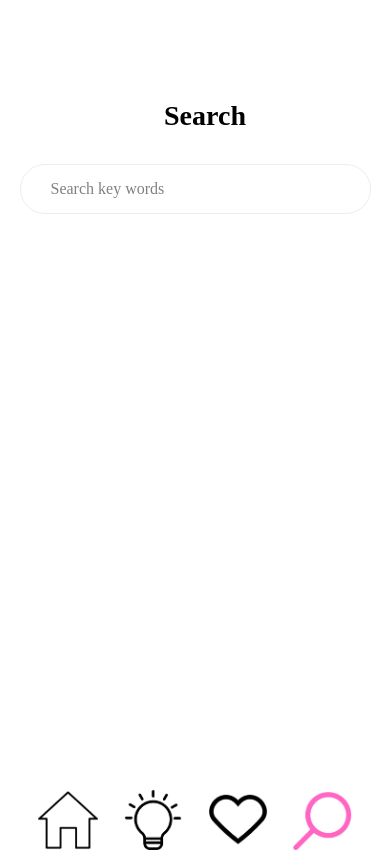
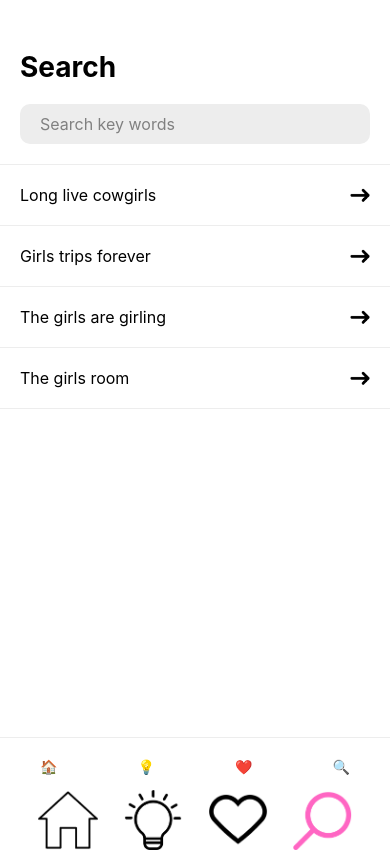
Before and after one commit to amberhasan/say_what, a React Native app: screen /Search in a window 390 px wide. Built offline with nearby package versions, Linux system fonts and the light colour scheme.

Commit message:
Added forward button for search

```diff
--- a/src/screens/SearchScreen.tsx
+++ b/src/screens/SearchScreen.tsx
@@ -1,20 +1,73 @@
-import React from 'react';
-import {View, Text, StyleSheet, TextInput} from 'react-native';
-// import { MaterialIcons } from '@expo/vector-icons';
+import React, {useState} from 'react';
+import {
+  View,
+  Text,
+  StyleSheet,
+  TextInput,
+  TouchableOpacity,
+  FlatList,
+  Image,
+} from 'react-native';
+// import Icon from 'react-native-vector-icons/MaterialIcons'; // Uncomment if you have the icons package
+
+const suggestions = [
+  'Long live cowgirls',
+  'Girls trips forever',
+  'The girls are girling',
+  'The girls room',
+  // ... other suggestions
+];
 
 const SearchScreen: React.FC = () => {
+  const [searchQuery, setSearchQuery] = useState('');
+
+  const handleSearch = (text: string) => {
+    setSearchQuery(text);
+    // Add search handling logic here if necessary
+  };
+
+  const renderSuggestion = ({item}) => (
+    <TouchableOpacity style={styles.suggestionItem}>
+      {/* Uncomment and use icons if available */}
+      {/* <Icon name="trending-flat" size={20} color="black" style={styles.suggestionIcon} /> */}
+      <Text style={styles.suggestionText}>{item}</Text>
+      {/* Image for arrow, replace with an icon if you have a vector icons package */}
+      <Image
+        source={require('../assets/images/utils/forward.png')}
+        style={styles.arrowIcon}
+      />
+    </TouchableOpacity>
+  );
+
   return (
     <View style={styles.container}>
+      <View style={styles.searchContainer}>
         <Text style={styles.header}>Search</Text>
         <View style={styles.searchBox}>
-        {/* Uncomment and use the icons if you have them available */}
-        {/* <MaterialIcons name="search" size={20} color="gray" /> */}
+          {/* Uncomment and use icons if available */}
+          {/* <Icon name="search" size={20} color="gray" style={styles.searchIcon} /> */}
           <TextInput
             style={styles.searchInput}
             placeholder="Search key words"
-          placeholderTextColor="gray" // This should be the color you desire for the placeholder text
+            placeholderTextColor="gray"
+            value={searchQuery}
+            onChangeText={handleSearch}
           />
-        {/* <MaterialIcons name="mic" size={20} color="gray" /> */}
+        </View>
+      </View>
+      <FlatList
+        data={suggestions}
+        renderItem={renderSuggestion}
+        keyExtractor={item => item}
+        style={styles.suggestionsList}
+      />
+      {/* Footer with icons */}
+      <View style={styles.footer}>
+        {/* Replace these Text components with icons */}
+        <Text>🏠</Text>
+        <Text>💡</Text>
+        <Text>❤️</Text>
+        <Text>🔍</Text>
       </View>
     </View>
   );
@@ -24,36 +77,61 @@ const styles = StyleSheet.create({
   container: {
     flex: 1,
     backgroundColor: 'white',
-    justifyContent: 'flex-start', // Align content to the top
-    alignItems: 'center', // Center content horizontally
-    paddingTop: 100, // Adjust top padding to match the example
-    fontFamily: 'PlayfairDisplay-Regular',
+  },
+  searchContainer: {
+    paddingTop: 50,
+    paddingBottom: 20,
+    paddingHorizontal: 20,
+    backgroundColor: 'white',
+    borderBottomWidth: 1,
+    borderBottomColor: '#EDEDED',
   },
   header: {
-    fontSize: 28, // Increased font size
+    fontSize: 28,
     fontWeight: 'bold',
-    marginBottom: 32, // Increased bottom margin
-    marginLeft: 20, // Add left margin to align with the search box
-    textAlign: 'center', // Align text to the left
-    fontFamily: 'PlayfairDisplay-Regular',
+    marginBottom: 20,
   },
   searchBox: {
     flexDirection: 'row',
-    width: '90%', // Increase the width to match the example
-    borderWidth: 1,
-    borderColor: '#EDEDED',
-    borderRadius: 50, // Adjust for a more rounded appearance
-    height: 50, // Fixed height for the search box
     alignItems: 'center',
-    paddingHorizontal: 20, // Increase horizontal padding
-    fontFamily: 'PlayfairDisplay-Regular',
+    backgroundColor: '#EDEDED',
+    borderRadius: 10,
+    paddingLeft: 10,
   },
   searchInput: {
     flex: 1,
-    marginLeft: 10,
-    fontSize: 16, // Optional: Adjust font size if necessary
-    fontFamily: 'PlayfairDisplay-Regular',
+    padding: 10,
+    fontSize: 16,
   },
+  searchIcon: {
+    marginRight: 10,
+  },
+  suggestionsList: {
+    backgroundColor: 'white',
+  },
+  suggestionItem: {
+    flexDirection: 'row',
+    alignItems: 'center',
+    justifyContent: 'space-between',
+    padding: 20,
+    borderBottomWidth: 1,
+    borderBottomColor: '#EDEDED',
+  },
+  suggestionText: {
+    fontSize: 16,
+  },
+  arrowIcon: {
+    width: 20,
+    height: 20,
+  },
+  footer: {
+    flexDirection: 'row',
+    justifyContent: 'space-around',
+    paddingVertical: 20,
+    borderTopWidth: 1,
+    borderTopColor: '#EDEDED',
+  },
+  // Add styles for the icons in the footer if needed
 });
 
 export default SearchScreen;
```
Also changed, not shown: src/assets/images/utils/forward.png (added). Lines whose indentation alone changed are shown as unchanged.
